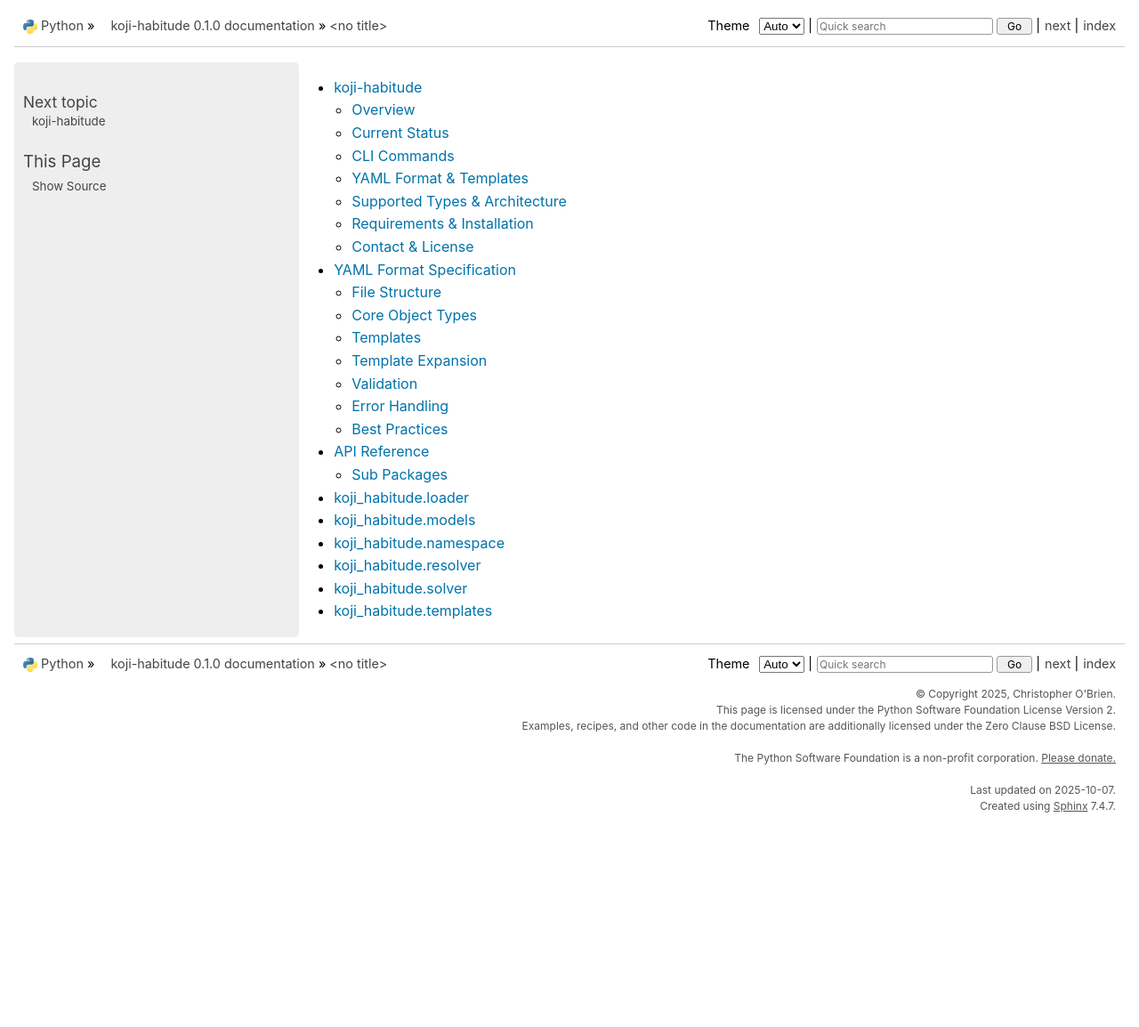
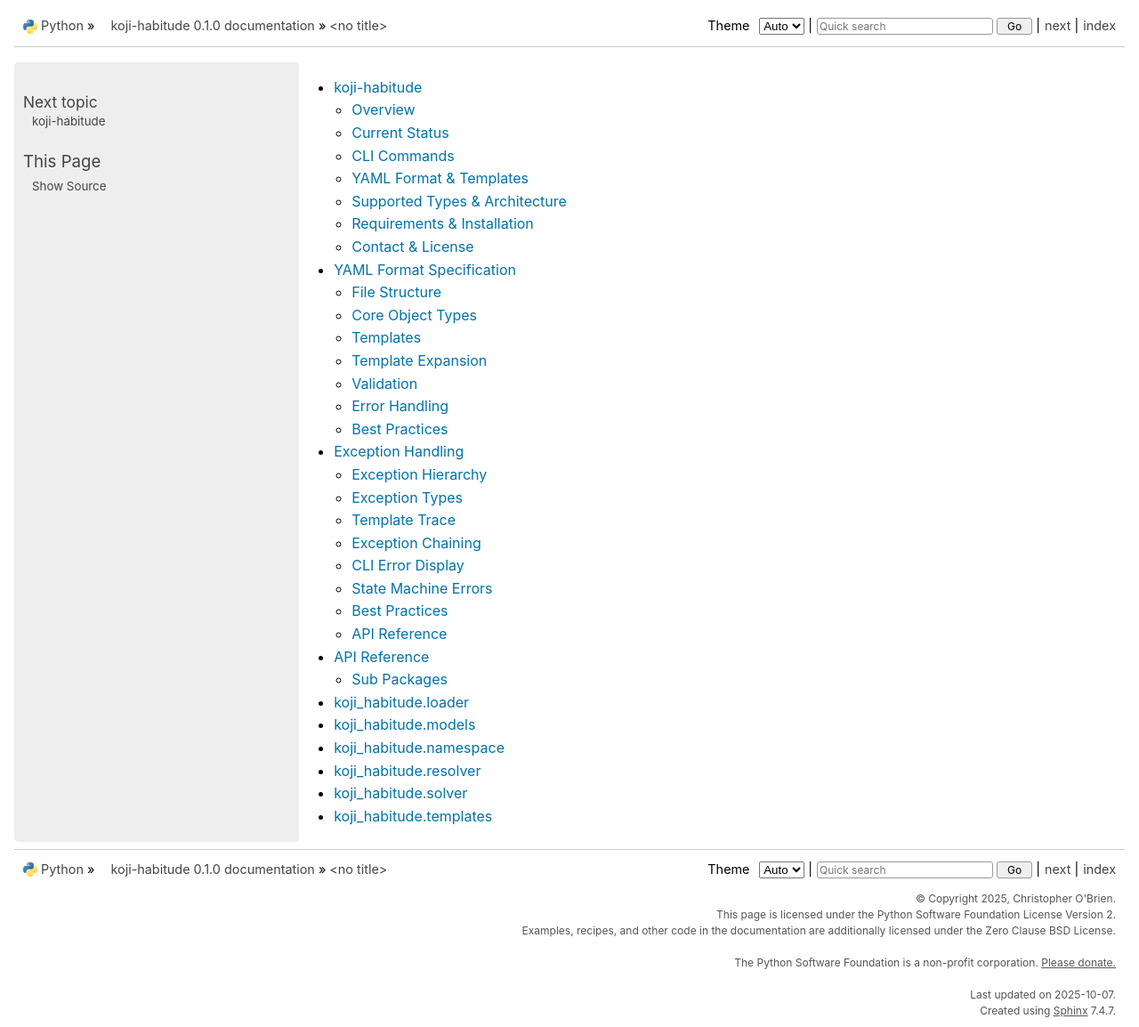
Before and after one commit to obriencj/koji-habitude, a Sphinx documentation site: the page built from docs/index.rst, in a window 1280 px wide and 1154 px high. Shown: the whole window at 89% size. Built offline with Sphinx 7.4.7, drawn with Linux system fonts in a browser that asks for light colours; part of the change alters nothing that is shown.

Commit message:
Add exception handling documentation
Documents the comprehensive exception hierarchy including:
- Exception types and when they're raised
- Template trace functionality
- Exception chaining with original exceptions
- CLI error display
- Best practices for catching and handling exceptions

Added docs/exceptions.rst to the documentation tree.

Assisted-by: Claude 3.5 Sonnet via Cursor

```diff
--- /dev/null
+++ b/docs/exceptions.rst
@@ -0,0 +1,292 @@
+Exception Handling
+==================
+
+koji-habitude provides a comprehensive exception hierarchy that correlates errors with their source in YAML files, templates, and koji objects. All exceptions include rich context information to help diagnose and fix issues quickly.
+
+Exception Hierarchy
+-------------------
+
+All koji-habitude exceptions inherit from ``HabitudeError``, which provides:
+
+- **filename** - The YAML file where the error originated
+- **lineno** - The line number in the YAML file
+- **trace** - Template expansion chain (when applicable)
+- **original_exception** - The underlying exception (pydantic, jinja2, koji, etc.)
+
+Exception Types
+---------------
+
+YAML Parsing Errors
+~~~~~~~~~~~~~~~~~~~
+
+``YAMLError``
+    Wraps ``yaml.YAMLError`` when YAML files cannot be parsed.
+
+    **Example:**
+
+    .. code-block:: text
+
+        YAML Error:
+        YAML parsing error: while parsing a block mapping
+          Location: /data/tags/broken.yaml:4
+
+Validation Errors
+~~~~~~~~~~~~~~~~~
+
+``ValidationError``
+    Wraps pydantic validation errors when object data fails schema validation.
+
+    Shows which fields failed validation and why.
+
+    **Example:**
+
+    .. code-block:: text
+
+        Validation Error:
+        Validation error for tag 'fedora-42-build' (2 validation errors):
+          - arches: field required
+          - extra_arches: Extra inputs are not permitted
+          Location: /data/tags/fedora.yaml:42
+          Template trace:
+            - build-tag-template in /templates/common.yaml:15
+
+Template Errors
+~~~~~~~~~~~~~~~
+
+``TemplateError``
+    Base class for all template-related errors. Wraps Jinja2 errors with template context.
+
+``TemplateSyntaxError``
+    Wraps Jinja2 syntax errors when template content has invalid syntax.
+
+    **Example:**
+
+    .. code-block:: text
+
+        Template Error:
+        Error in template 'build-tag-template': unexpected '}'
+          Location: /templates/common.yaml:15
+          Template file: common-content.j2
+          Template line: 23
+
+``TemplateRenderError``
+    Wraps Jinja2 rendering errors such as undefined variables.
+
+    **Example:**
+
+    .. code-block:: text
+
+        Template Error:
+        Error in template 'build-tag-template': 'arch' is undefined
+          Location: /templates/common.yaml:15
+          Template trace:
+            - build-tag-template in /templates/common.yaml:15
+
+``TemplateOutputError``
+    Raised when a template renders successfully but produces invalid output (invalid YAML or objects that fail validation).
+
+    **Example:**
+
+    .. code-block:: text
+
+        Template Error:
+        Invalid output from template 'build-tag-template': Template rendered invalid YAML
+          Location: /templates/common.yaml:15
+
+Namespace Errors
+~~~~~~~~~~~~~~~~
+
+``ExpansionError``
+    Raised when template expansion fails, such as when a referenced template cannot be found.
+
+    Shows which templates are available to help identify typos.
+
+    **Example:**
+
+    .. code-block:: text
+
+        Template Error:
+        Could not resolve template: missing-template
+          Available templates: build-tag, release-tag, test-template
+          Location: /data/calls.yaml:10
+
+``RedefineError``
+    Raised when attempting to redefine an object in the namespace (when ``redefine=Redefine.ERROR``).
+
+    Shows both the original and new object locations.
+
+    **Example:**
+
+    .. code-block:: text
+
+        Redefinition Error:
+        Redefinition of tag 'fedora-42-build'
+          Original: /data/tags.yaml:42
+          New: /data/duplicate.yaml:5
+          Location: /data/duplicate.yaml:5
+
+Koji API Errors
+~~~~~~~~~~~~~~~
+
+``KojiError``
+    Base class for koji API errors. All koji errors include object context.
+
+``ChangeReadError``
+    Wraps ``koji.GenericError`` exceptions during the query/read phase when fetching current koji state.
+
+    **Example:**
+
+    .. code-block:: text
+
+        Koji Error:
+        Koji error during query for tag 'fedora-42-build'
+          Error: ServerOffline: database outage in progress
+          Location: /data/tags/fedora.yaml:42
+
+``ChangeApplyError``
+    Wraps ``koji.GenericError`` exceptions during the apply phase when writing changes to koji.
+
+    Includes the specific change that failed and the koji method that was called.
+
+    **Example:**
+
+    .. code-block:: text
+
+        Koji Error:
+        Koji error during apply changes for tag 'fedora-42-build'
+          Koji method: createTag
+          Parameters: {'args': ('fedora-42-build',), 'kwargs': {'arches': 'x86_64'}}
+          Error: TagAlreadyExists: tag fedora-42-build already exists
+          Change: Create tag 'fedora-42-build'
+          Location: /data/tags/fedora.yaml:42
+          Template trace:
+            - build-tag-template in /templates/common.yaml:15
+
+Template Trace
+--------------
+
+When errors occur in objects created from templates, the **template trace** shows the full expansion chain:
+
+.. code-block:: text
+
+    Template trace:
+      - build-tag-template in /templates/common.yaml:15
+      - release-tags in /templates/release.yaml:42
+      - platform-release in /templates/platforms.yaml:10
+
+This shows that:
+
+1. ``platform-release`` template (line 10 of platforms.yaml) was called
+2. Which expanded to ``release-tags`` template (line 42 of release.yaml)
+3. Which expanded to ``build-tag-template`` (line 15 of common.yaml)
+4. Which finally produced the object that caused the error
+
+The trace makes it easy to track down where configuration problems originate, even through multiple levels of template expansion.
+
+Exception Chaining
+------------------
+
+All wrapped exceptions preserve the original exception via Python's exception chaining (``raise ... from e``):
+
+- Access the original exception via ``exception.__cause__``
+- Stack traces show both the wrapper and original exception
+- You can catch either the wrapper (e.g., ``TemplateError``) or the original (e.g., ``jinja2.TemplateSyntaxError``)
+
+Example:
+
+.. code-block:: python
+
+    from koji_habitude.exceptions import TemplateSyntaxError
+    from jinja2.exceptions import TemplateSyntaxError as Jinja2Error
+
+    try:
+        # ... code that might fail ...
+    except TemplateSyntaxError as e:
+        # Catches our wrapped exception with rich context
+        print(e)  # Shows full context
+        print(e.__cause__)  # Shows original jinja2 error
+    except Jinja2Error as e:
+        # This will also catch it (exception chaining)
+        print("Caught original jinja2 error")
+
+CLI Error Display
+-----------------
+
+The CLI ``catchall`` decorator in ``koji_habitude.cli.util`` provides user-friendly error display:
+
+- Each exception type is clearly labeled
+- Full context is displayed (file location, template trace)
+- Original error details are included for debugging
+- Users see exactly what to fix and where
+
+State Machine Errors
+--------------------
+
+The following exceptions are **not** part of the ``HabitudeError`` hierarchy, as they represent programming errors rather than user data errors:
+
+- ``ProcessorStateError`` - Invalid processor state transitions
+- ``ChangeError`` - Invalid change state transitions
+- ``ChangeReportError`` - Invalid change report state transitions
+- ``WorkflowStateError`` - Invalid workflow state transitions
+
+These should not occur during normal operation and indicate bugs in the code.
+
+Best Practices
+--------------
+
+When catching exceptions:
+
+1. **Catch specific types** when you know what to expect:
+
+   .. code-block:: python
+
+       try:
+           namespace.expand()
+       except ExpansionError as e:
+           logger.error(f"Template expansion failed: {e}")
+
+2. **Catch HabitudeError** to handle all user data errors:
+
+   .. code-block:: python
+
+       try:
+           workflow.run()
+       except HabitudeError as e:
+           # All user-facing errors
+           print(f"Error: {e}")
+           return 1
+
+3. **Access original exceptions** for detailed debugging:
+
+   .. code-block:: python
+
+       try:
+           namespace.to_object(data)
+       except ValidationError as e:
+           # Show our formatted error
+           print(e)
+           # Access pydantic's detailed error
+           if e.original_exception:
+               for error in e.original_exception.errors():
+                   print(f"  Field: {error['loc']}")
+                   print(f"  Type: {error['type']}")
+
+4. **Use exception attributes** to programmatically handle errors:
+
+   .. code-block:: python
+
+       try:
+           processor.run()
+       except ChangeApplyError as e:
+           logger.error(f"Failed to apply changes to {e.typename} '{e.name}'")
+           logger.error(f"  File: {e.filename}:{e.lineno}")
+           logger.error(f"  Change: {e.change_description}")
+           logger.error(f"  Koji method: {e.method_name}")
+
+API Reference
+-------------
+
+.. automodule:: koji_habitude.exceptions
+    :members:
+    :undoc-members:
+    :show-inheritance:
--- a/docs/index.rst
+++ b/docs/index.rst
@@ -3,6 +3,7 @@
 
    overview
    yaml_format
+   exceptions
    koji_habitude
    koji_habitude/loader
    koji_habitude/models
```
